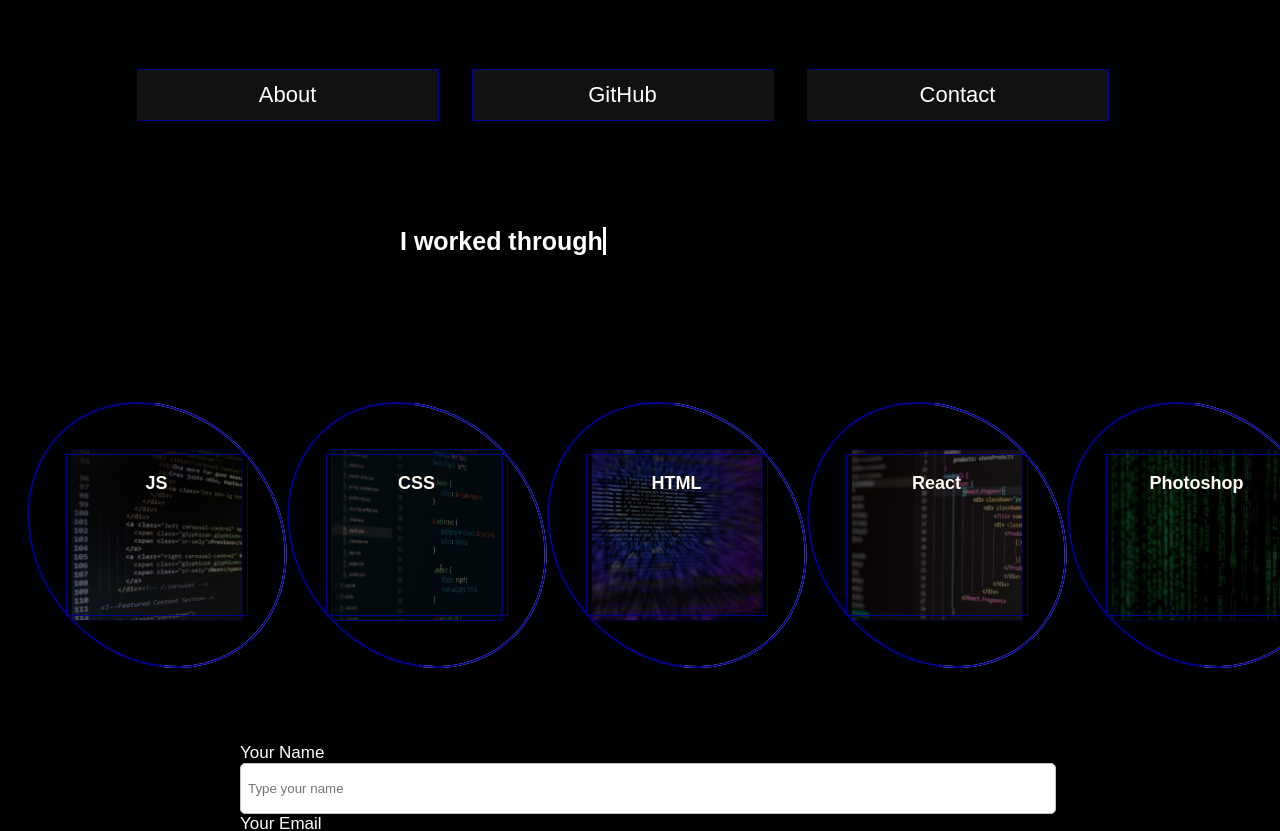
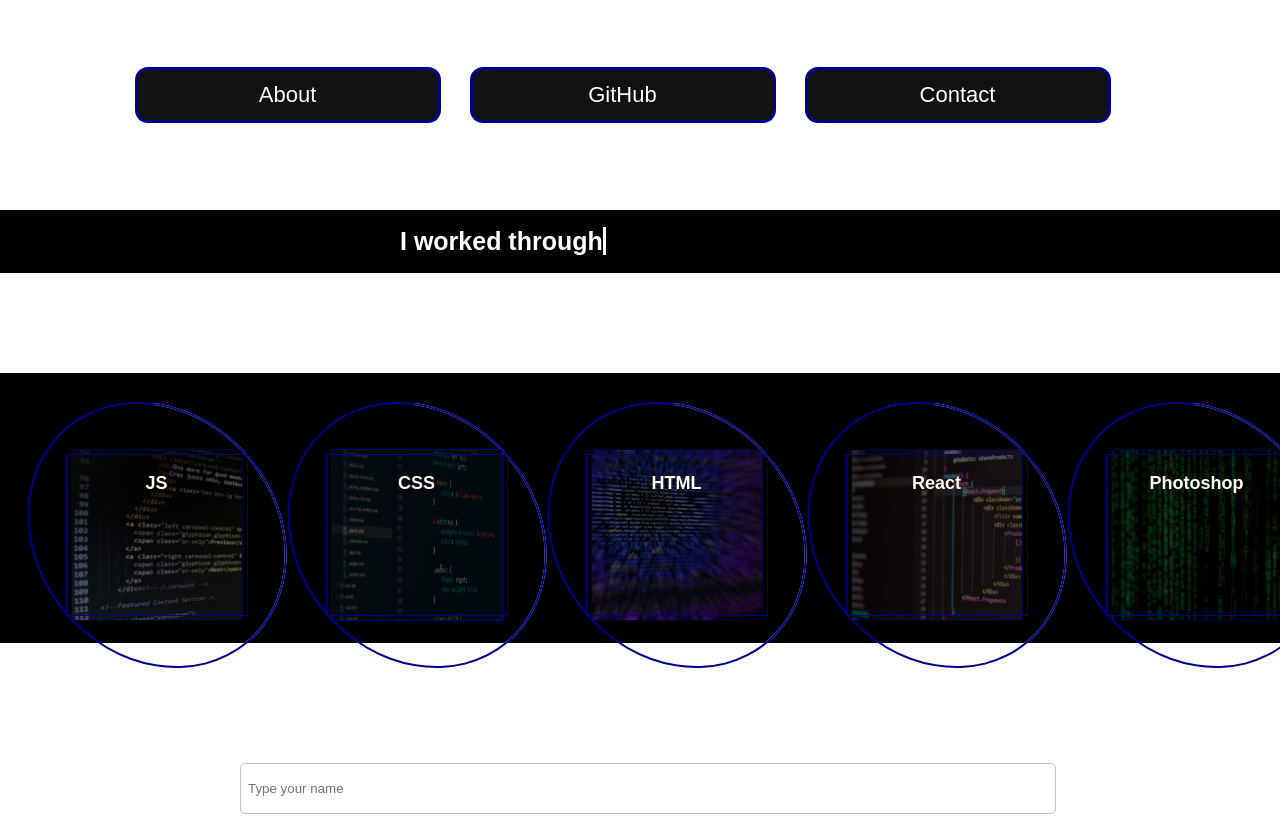
Before and after one commit to kriskris79/my-blackandwhitedev.com-website, a React (Create React App) app in the folder mywebsite/: page / in a window 1280 px wide. Shown: the top 831 px of the page. Built offline with nearby package versions, Linux system fonts and the light colour scheme.

Commit message:
new black and white version in progres

```diff
--- a/mywebsite/src/App.css
+++ b/mywebsite/src/App.css
@@ -2,11 +2,11 @@ body {
     margin: 0;
     padding: 0;
 }
-.container {
-    background-color: black;
-    height: 100vh;
-    width: 100vw;
-}
+/*.container {*/
+/*    background-color: black;*/
+/*    height: 100vh;*/
+/*    width: 100vw;*/
+/*}*/
 
 .row {
     display: flex;
@@ -16,7 +16,7 @@ body {
 
 .flex1 {
     flex: 1;
-    background-color: black;
+    /*background-color: black;*/
     margin-top: 60px;
     padding: 10px;
     border-radius: 5px;
@@ -50,7 +50,7 @@ body {
 .flex4 {
     margin-top: 0px;
     flex: 1;
-    background-color: black;
+    /*background-color: black;*/
     display: flex;
     justify-content: center;
     align-items: center;
--- a/mywebsite/src/components/Navbar.css
+++ b/mywebsite/src/components/Navbar.css
@@ -12,9 +12,9 @@
     cursor: pointer;
     position: relative;
     z-index: 0;
-    /*border-radius: 10px;*/
-    /*margin-right: 30px;*/
-    box-shadow: 0 0 0 1px darkblue;
+    border-radius: 10px;
+    margin-right: 30px;
+    box-shadow: 0 0 0 3px darkblue;
 
 }
 
```
